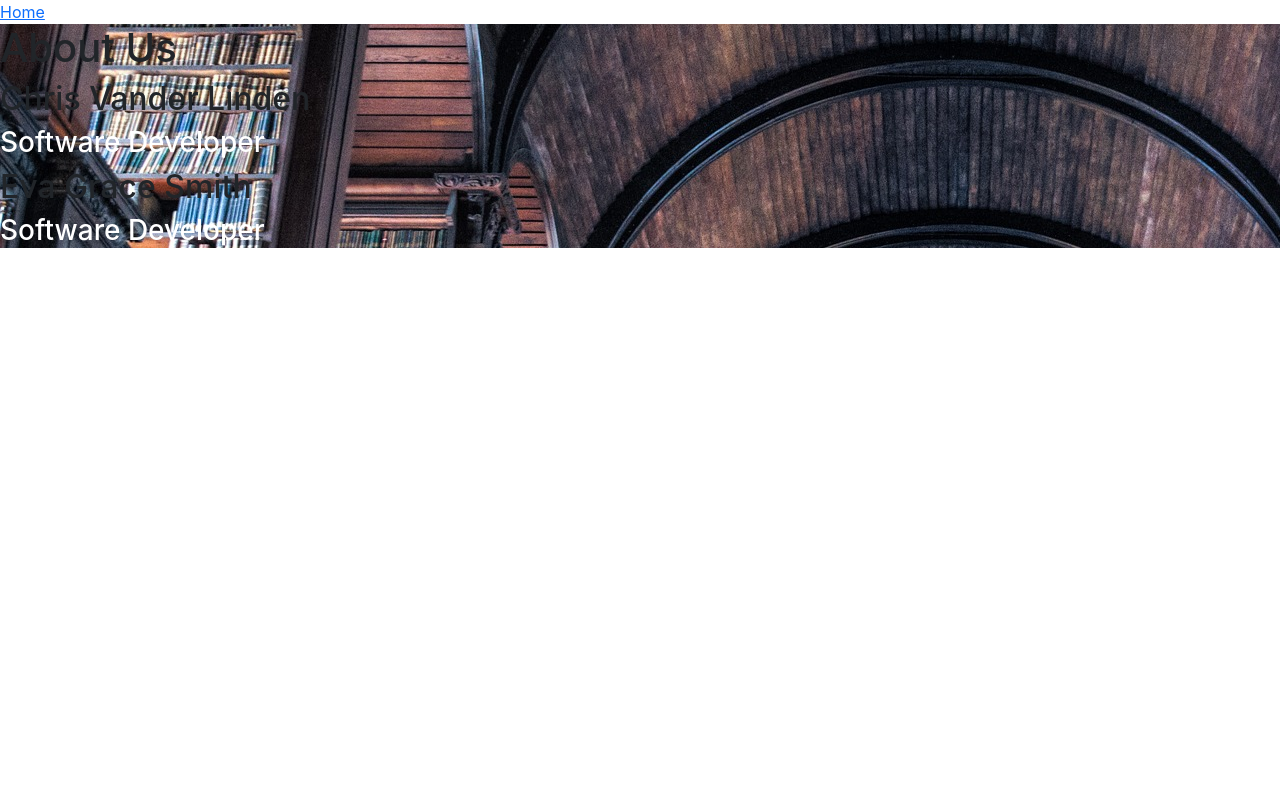
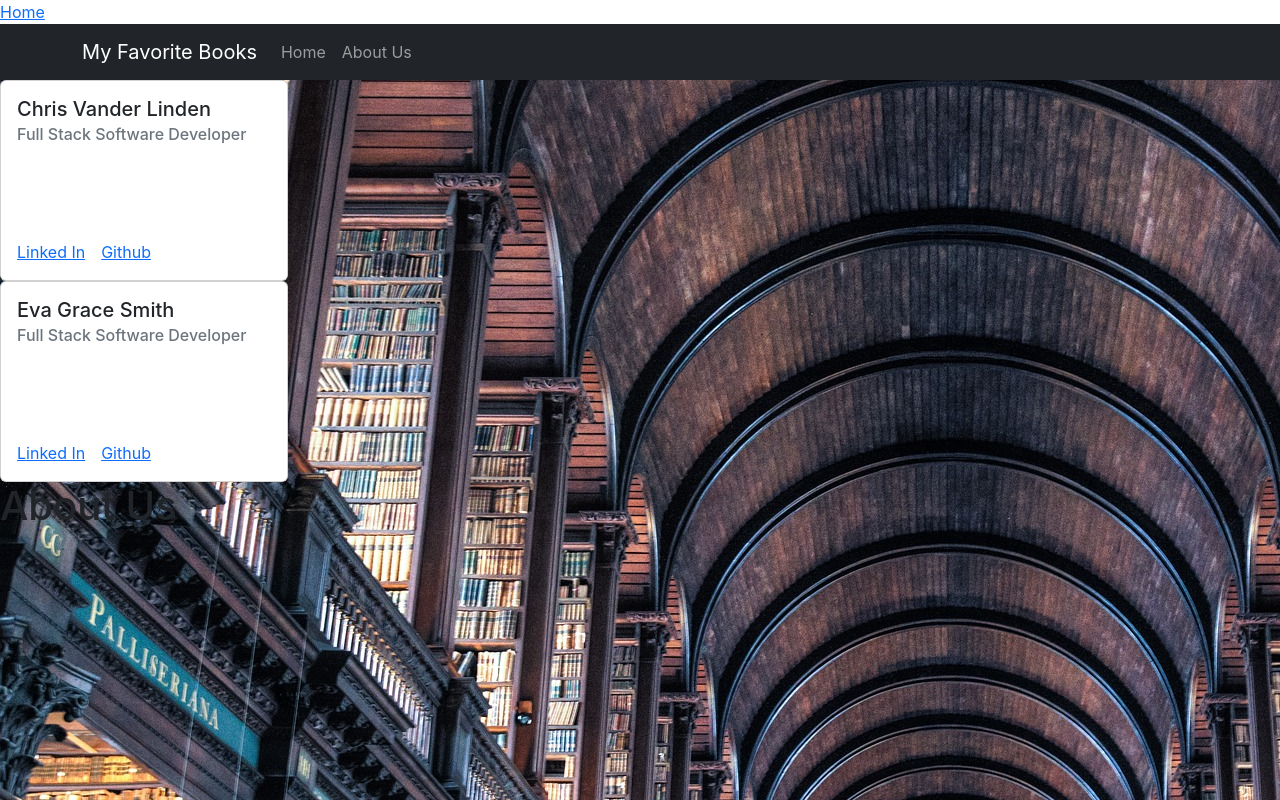
Before and after one commit to EvaGraceSmith/can-of-books-frontend, a React (Create React App) app: page /About in a window 1280 px wide. Shown: the top 800 px of the page. Built offline with nearby package versions, Linux system fonts and the light colour scheme; no server answers.

Commit message:
added cards to about me

```diff
--- a/src/components/About.css
+++ b/src/components/About.css
@@ -1,3 +1,3 @@
 main{
-
+    height: 100;
 }
--- a/src/components/About.js
+++ b/src/components/About.js
@@ -2,6 +2,8 @@ import React from 'react';
 // import axios from 'axios';
 // import Carousel from 'react-bootstrap/Carousel';
 import './About.css';
+import Header from './Header.js';
+import Card from 'react-bootstrap/Card';
 
 class Profile extends React.Component {
     constructor(props) {
@@ -15,13 +17,35 @@ class Profile extends React.Component {
     render() {
         return (
             <>
-                  <a href = '/'>Home</a>
+                <a href='/'>Home</a>
                 <main>
+                    <Header />
+
+                    <Card style={{ width: '18rem' }}>
+                        <Card.Body>
+                            <Card.Title>Chris Vander Linden</Card.Title>
+                            <Card.Subtitle className="mb-2 text-muted">Full Stack Software Developer</Card.Subtitle>
+                            <Card.Text>
+                                Some quick example text to build on the card title and make up the
+                                bulk of the card's content.
+                            </Card.Text>
+                            <Card.Link href="#">Linked In</Card.Link>
+                            <Card.Link href="#">Github</Card.Link>
+                        </Card.Body>
+                    </Card>
+                    <Card style={{ width: '18rem' }}>
+                        <Card.Body>
+                            <Card.Title>Eva Grace Smith</Card.Title>
+                            <Card.Subtitle className="mb-2 text-muted">Full Stack Software Developer</Card.Subtitle>
+                            <Card.Text>
+                            Using my love of web design, art, and people to make the world a better place, one page at a time.
+                            </Card.Text>
+                            <Card.Link href="https://www.linkedin.com/in/eva-grace-smith-99661125b/">Linked In</Card.Link>
+                            <Card.Link href="https://github.com/EvaGraceSmith">Github</Card.Link>
+                        </Card.Body>
+                    </Card>
                     <h1>About Us</h1>
-                    <h2>Chris Vander Linden</h2>
-                    <h3>Software Developer</h3>
-                    <h2>Eva Grace Smith</h2>
-                    <h3>Software Developer</h3>
+
 
                 </main>
             </>
--- a/src/components/App.css
+++ b/src/components/App.css
@@ -2,44 +2,5 @@
 
 main {
   background-image: url('../img/dublin-2344423_1920.jpg');
+  height: 1200px;
 }
-
-
-.App {
-  text-align: center;
-}
-
-.App-logo {
-  height: 40vmin;
-  pointer-events: none;
-}
-
-@media (prefers-reduced-motion: no-preference) {
-  .App-logo {
-    animation: App-logo-spin infinite 20s linear;
-  }
-}
-
-.App-header {
-  background-color: #282c34;
-  min-height: 100vh;
-  display: flex;
-  flex-direction: column;
-  align-items: center;
-  justify-content: center;
-  font-size: calc(10px + 2vmin);
-  color: white;
-}
-
-.App-link {
-  color: #61dafb;
-}
-
-@keyframes App-logo-spin {
-  from {
-    transform: rotate(0deg);
-  }
-  to {
-    transform: rotate(360deg);
-  }
-}
--- a/src/components/Header.js
+++ b/src/components/Header.js
@@ -3,6 +3,7 @@ import { Navbar, Nav } from 'react-bootstrap';
 // import NavDropdown from 'react-bootstrap/NavDropdown';
 // import { Link } from 'react-router-dom';
 import Container from 'react-bootstrap/Container';
+
 
 class Header extends React.Component {
     render() {
```
